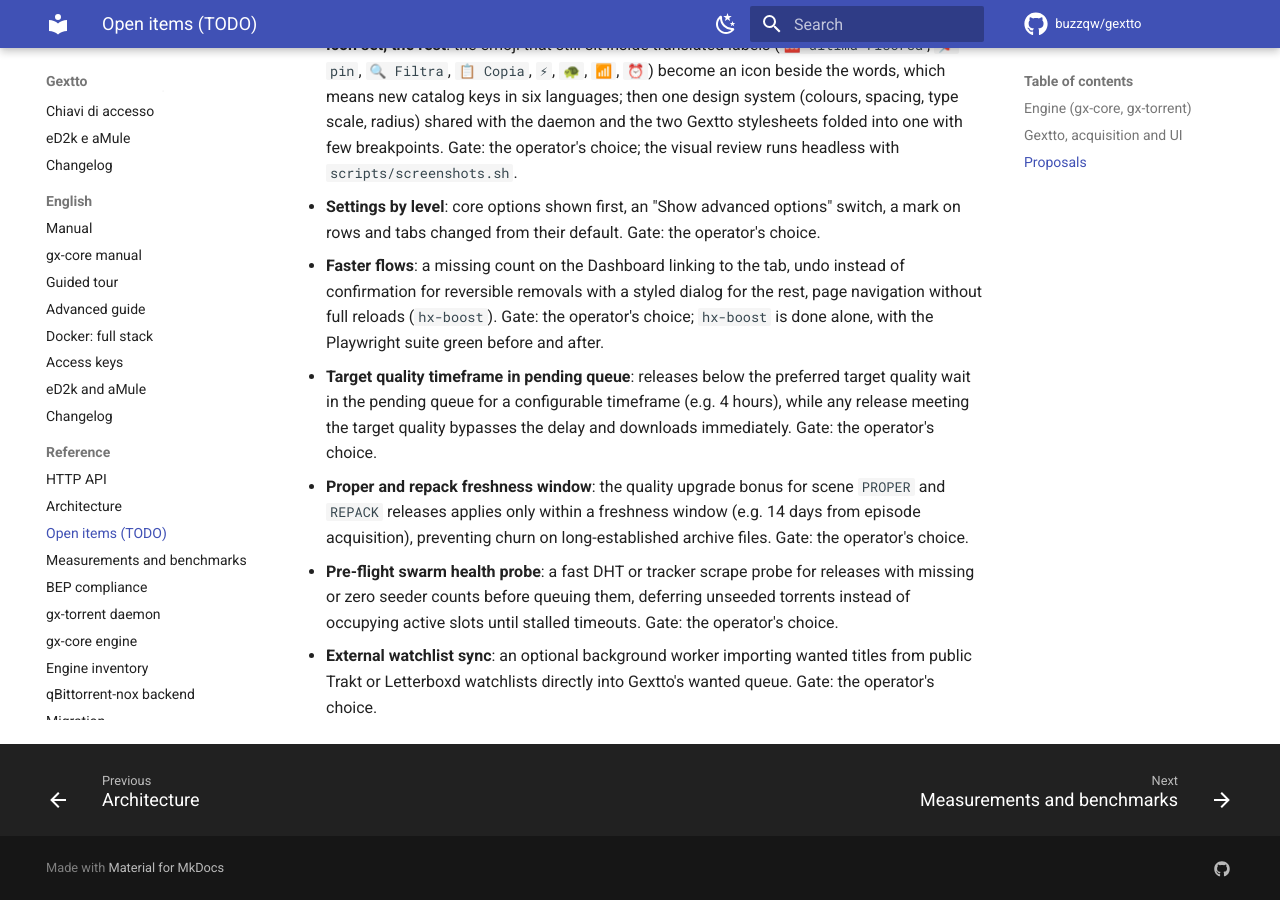
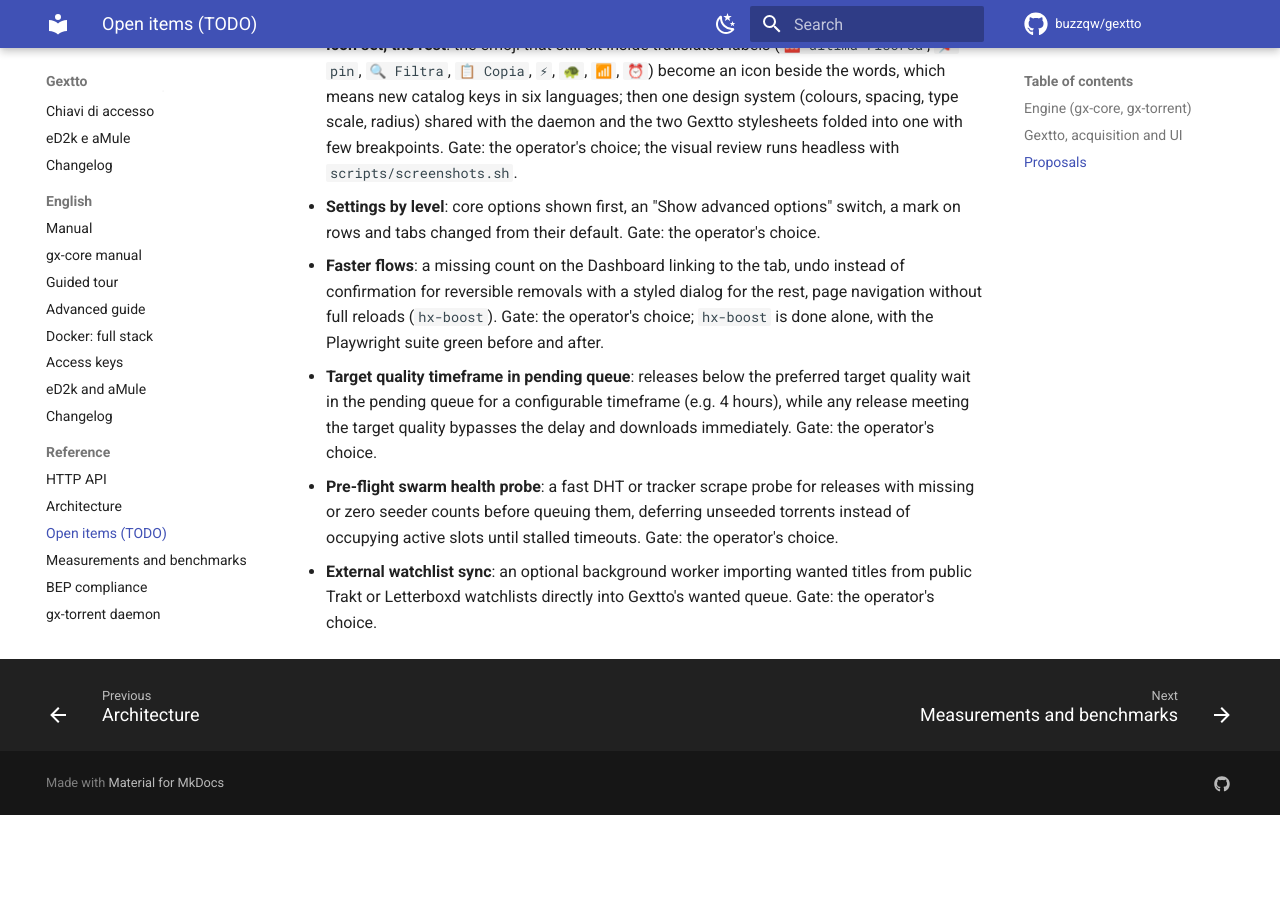
Before and after one commit to buzzqw/gextto, an MkDocs documentation site: the page built from docs/todo.md, in a window 1280 px wide and 900 px high, scrolled down 1404 px. Built offline with MkDocs 1.6.1 and Material for MkDocs 9.7.7, drawn with Linux system fonts in a browser that asks for light colours; comment, search, counter and statistics services are not loaded; after the commit the page ends 2219 px from its top, so only the background shows below that.

Commit message:
todo: the PROPER freshness window is dropped, a PROPER is always an improvement

```diff
--- a/docs/todo.md
+++ b/docs/todo.md
@@ -37,6 +37,5 @@
 - **Settings by level**: core options shown first, an "Show advanced options" switch, a mark on rows and tabs changed from their default. Gate: the operator's choice.
 - **Faster flows**: a missing count on the Dashboard linking to the tab, undo instead of confirmation for reversible removals with a styled dialog for the rest, page navigation without full reloads (`hx-boost`). Gate: the operator's choice; `hx-boost` is done alone, with the Playwright suite green before and after.
 - **Target quality timeframe in pending queue**: releases below the preferred target quality wait in the pending queue for a configurable timeframe (e.g. 4 hours), while any release meeting the target quality bypasses the delay and downloads immediately. Gate: the operator's choice.
-- **Proper and repack freshness window**: the quality upgrade bonus for scene `PROPER` and `REPACK` releases applies only within a freshness window (e.g. 14 days from episode acquisition), preventing churn on long-established archive files. Gate: the operator's choice.
 - **Pre-flight swarm health probe**: a fast DHT or tracker scrape probe for releases with missing or zero seeder counts before queuing them, deferring unseeded torrents instead of occupying active slots until stalled timeouts. Gate: the operator's choice.
 - **External watchlist sync**: an optional background worker importing wanted titles from public Trakt or Letterboxd watchlists directly into Gextto's wanted queue. Gate: the operator's choice.
```
